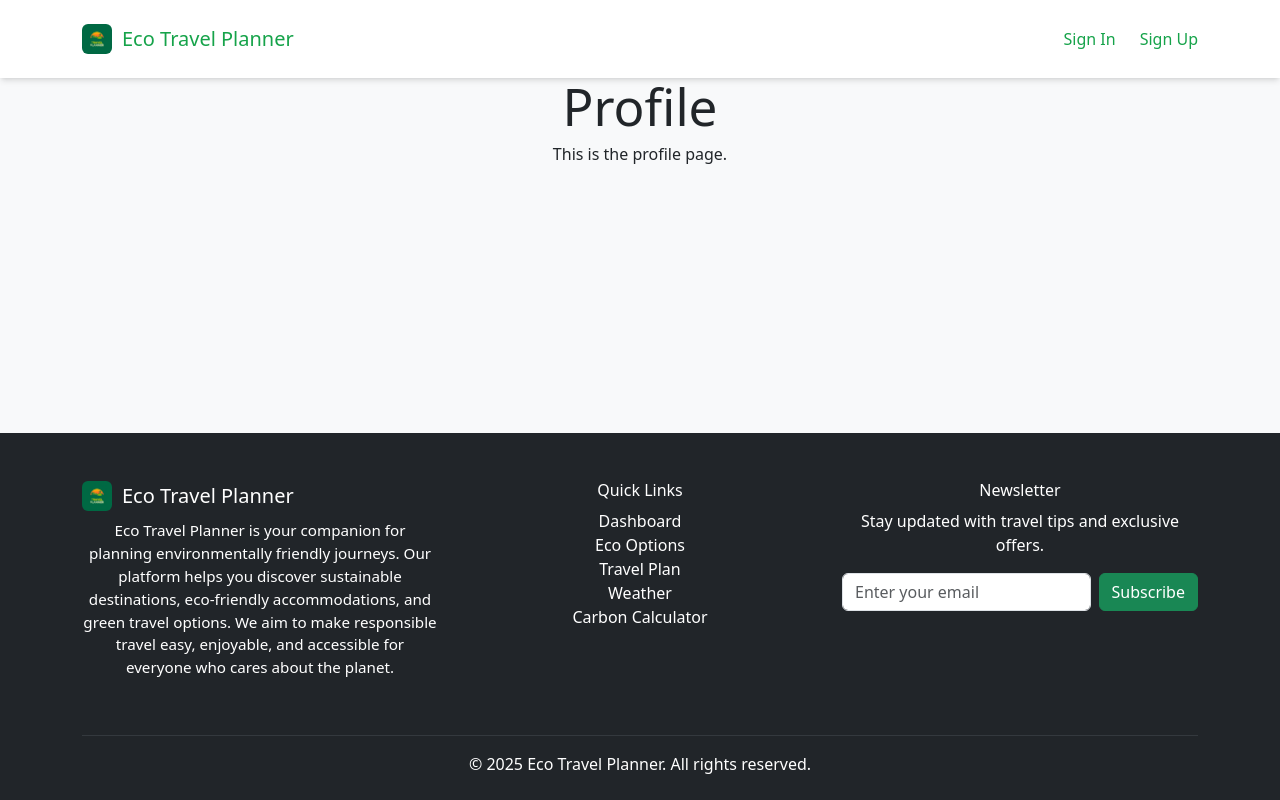
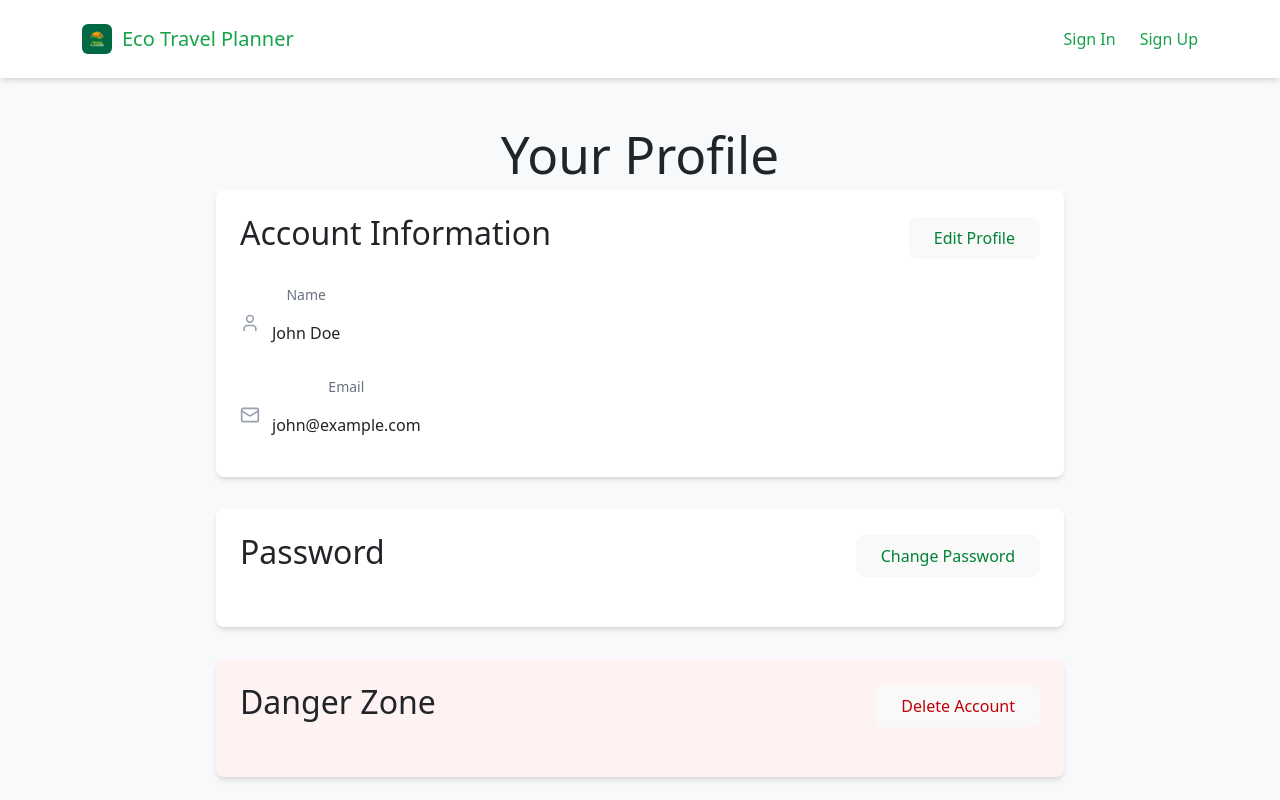
Before and after one commit to haziqhalifi/eco-travel-planner, a React (Vite) app: page /profile in a window 1280 px wide. Shown: the top 800 px of the page. Built offline with nearby package versions, Linux system fonts and the light colour scheme.

Commit message:
Updated Version of Profile Page
Removed the statements which were causing error

```diff
--- a/src/pages/Profile.jsx
+++ b/src/pages/Profile.jsx
@@ -1,10 +1,192 @@
-const Profile = () => {
+import React, { useState } from 'react';
+import { User, Mail, Key, AlertTriangle } from 'lucide-react';
+
+const ProfilePage = () => {
+  const [isEditing, setIsEditing] = useState(false);
+  const [name, setName] = useState('John Doe');
+  const [email, setEmail] = useState('john@example.com');
+
+  const [isChangingPassword, setIsChangingPassword] = useState(false);
+  const [currentPassword, setCurrentPassword] = useState('');
+  const [newPassword, setNewPassword] = useState('');
+  const [confirmNewPassword, setConfirmNewPassword] = useState('');
+
+  const [isConfirmingDelete, setIsConfirmingDelete] = useState(false);
+  const [deleteConfirmation, setDeleteConfirmation] = useState('');
+
   return (
-    <div>
-      <h1>Profile</h1>
-      <p>This is the profile page.</p>
+    <div className="max-w-4xl mx-auto px-4 py-12">
+      <h1 className="text-3xl font-bold text-gray-900 mb-8">Your Profile</h1>
+
+      {/* Account Info */}
+      <div className="bg-white rounded-lg shadow-md p-6 mb-8">
+        <div className="flex items-center justify-between mb-6">
+          <h2 className="text-xl font-semibold text-gray-800">Account Information</h2>
+          {!isEditing && (
+            <button
+              onClick={() => setIsEditing(true)}
+              className="px-4 py-2 bg-green-100 text-green-700 rounded-md hover:bg-green-200"
+            >
+              Edit Profile
+            </button>
+          )}
+        </div>
+
+        {!isEditing ? (
+          <div className="space-y-4">
+            <div className="flex items-center">
+              <User className="h-5 w-5 text-gray-400 mr-3" />
+              <div>
+                <p className="text-sm text-gray-500">Name</p>
+                <p className="font-medium">{name}</p>
+              </div>
+            </div>
+            <div className="flex items-center">
+              <Mail className="h-5 w-5 text-gray-400 mr-3" />
+              <div>
+                <p className="text-sm text-gray-500">Email</p>
+                <p className="font-medium">{email}</p>
+              </div>
+            </div>
+          </div>
+        ) : (
+          <div className="space-y-4">
+            <div>
+              <label className="block text-sm font-medium text-gray-700 mb-1">Name</label>
+              <input
+                type="text"
+                value={name}
+                onChange={(e) => setName(e.target.value)}
+                className="block w-full px-3 py-2 border rounded-md"
+              />
+            </div>
+
+            <div>
+              <label className="block text-sm font-medium text-gray-700 mb-1">Email</label>
+              <input
+                type="email"
+                value={email}
+                onChange={(e) => setEmail(e.target.value)}
+                className="block w-full px-3 py-2 border rounded-md"
+              />
+            </div>
+
+            <div className="flex justify-end space-x-3 pt-4">
+              <button
+                onClick={() => setIsEditing(false)}
+                className="px-4 py-2 border rounded-md"
+              >
+                Cancel
+              </button>
+              <button className="px-4 py-2 bg-green-600 text-white rounded-md">
+                Save Changes
+              </button>
+            </div>
+          </div>
+        )}
+      </div>
+
+      {/* Password Section */}
+      <div className="bg-white rounded-lg shadow-md p-6 mb-8">
+        <div className="flex items-center justify-between mb-6">
+          <h2 className="text-xl font-semibold text-gray-800">Password</h2>
+          {!isChangingPassword && (
+            <button
+              onClick={() => setIsChangingPassword(true)}
+              className="px-4 py-2 bg-green-100 text-green-700 rounded-md hover:bg-green-200"
+            >
+              Change Password
+            </button>
+          )}
+        </div>
+
+        {isChangingPassword && (
+          <div className="space-y-4">
+            {[currentPassword, newPassword, confirmNewPassword].map((value, idx) => (
+              <div key={idx}>
+                <label className="block text-sm font-medium text-gray-700 mb-1">
+                  {['Current Password', 'New Password', 'Confirm New Password'][idx]}
+                </label>
+                <input
+                  type="password"
+                  value={value}
+                  onChange={(e) => {
+                    const setters = [setCurrentPassword, setNewPassword, setConfirmNewPassword];
+                    setters[idx](e.target.value);
+                  }}
+                  className="block w-full px-3 py-2 border rounded-md"
+                />
+              </div>
+            ))}
+
+            <div className="flex justify-end space-x-3 pt-4">
+              <button
+                onClick={() => setIsChangingPassword(false)}
+                className="px-4 py-2 border rounded-md"
+              >
+                Cancel
+              </button>
+              <button className="px-4 py-2 bg-green-600 text-white rounded-md">
+                Update Password
+              </button>
+            </div>
+          </div>
+        )}
+      </div>
+
+      {/* Danger Zone */}
+      <div className="bg-red-50 rounded-lg shadow-md p-6">
+        <div className="flex items-center justify-between mb-6">
+          <h2 className="text-xl font-semibold text-red-800">Danger Zone</h2>
+          {!isConfirmingDelete && (
+            <button
+              onClick={() => setIsConfirmingDelete(true)}
+              className="px-4 py-2 bg-red-100 text-red-700 rounded-md hover:bg-red-200"
+            >
+              Delete Account
+            </button>
+          )}
+        </div>
+
+        {isConfirmingDelete && (
+          <div className="space-y-4">
+            <div className="bg-red-100 border-l-4 border-red-500 p-4 mb-4">
+              <div className="flex">
+                <AlertTriangle className="h-5 w-5 text-red-400 mr-2" />
+                <p className="text-sm text-red-700">
+                  This action is permanent. All your data will be deleted and cannot be recovered.
+                </p>
+              </div>
+            </div>
+
+            <div>
+              <label className="block text-sm font-medium text-gray-700 mb-1">
+                To confirm, type "DELETE"
+              </label>
+              <input
+                type="text"
+                value={deleteConfirmation}
+                onChange={(e) => setDeleteConfirmation(e.target.value)}
+                className="block w-full px-3 py-2 border rounded-md"
+              />
+            </div>
+
+            <div className="flex justify-end space-x-3 pt-4">
+              <button
+                onClick={() => setIsConfirmingDelete(false)}
+                className="px-4 py-2 border rounded-md"
+              >
+                Cancel
+              </button>
+              <button className="px-4 py-2 bg-red-600 text-white rounded-md">
+                Delete Account
+              </button>
+            </div>
+          </div>
+        )}
+      </div>
     </div>
   );
 };
 
-export default Profile;
+export default ProfilePage;
```
